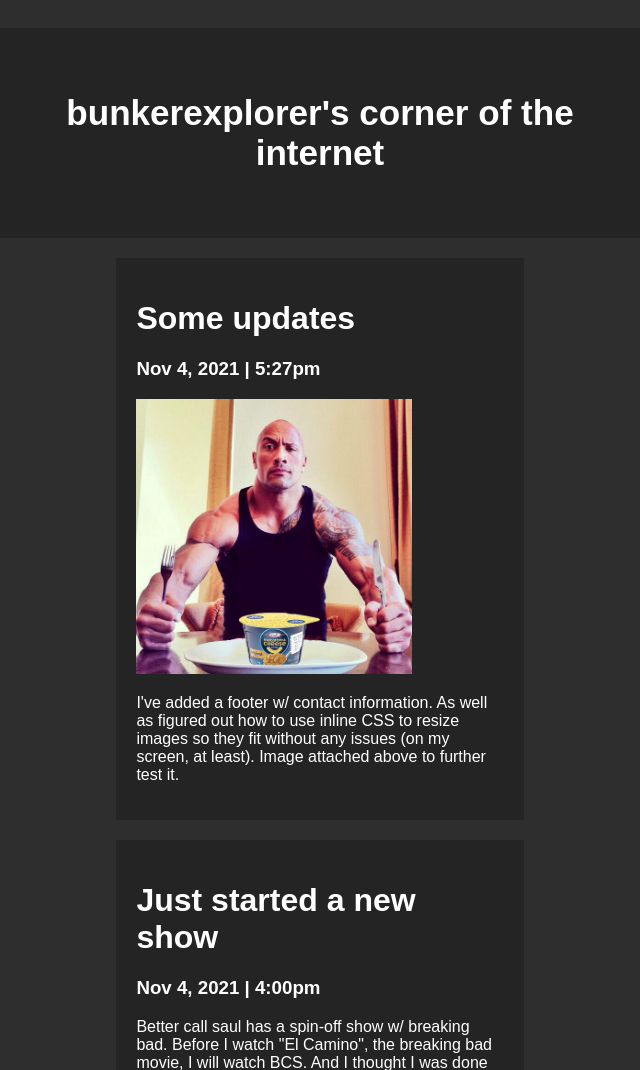
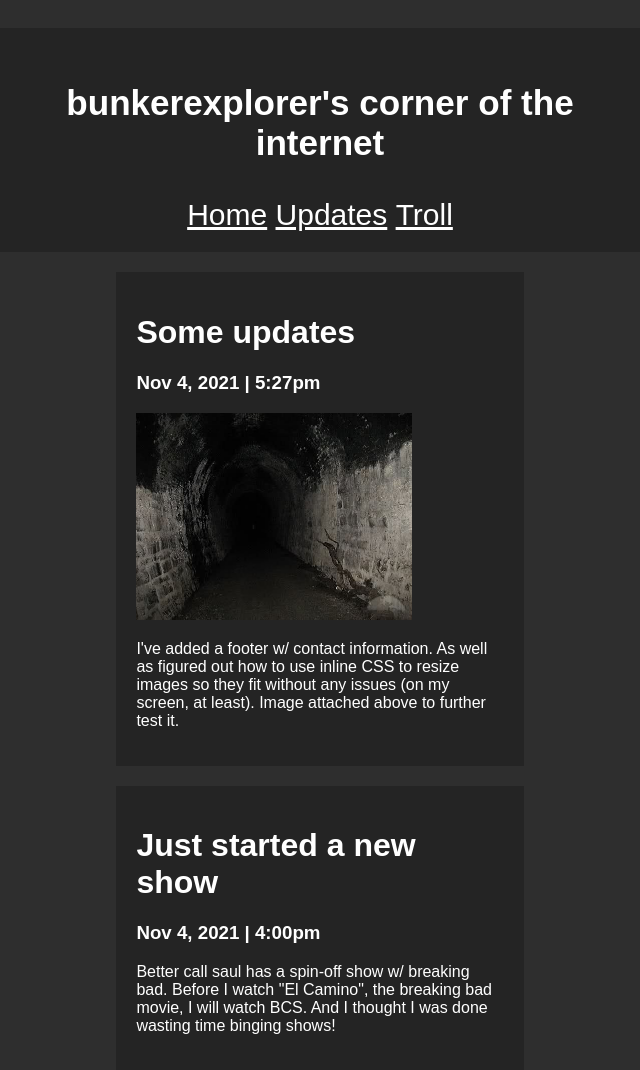
Before and after one commit to bunkerexplorer2000/bunkerexplorer, a PHP site: page / in a window 1280 px wide. Shown: the top 1070 px of the page, without its empty margins (320-960 px from the left). Run offline with PHP 8.4, Linux system fonts and the light colour scheme.

Commit message:
poggers upodate
poggers upodate

```diff
--- a/index.css
+++ b/index.css
@@ -7,7 +7,7 @@ body{
 
 .header{
   margin: auto;
-  padding: 30px;
+  padding: 20px;
   font-size: 30px;
   text-align: center;
   background-color: #242424;
@@ -30,6 +30,28 @@ body{
   text-align: center;
   background-color: #242424;
   width: 50%;
+}
+
+
+ul {
+  list-style-type: none;
+  margin: 0;
+  padding: 0;
+}
+
+li {
+  display: inline;
+}
+
+a{
+  color: white;
+}
+
+a:hover{
+  color: red;
+}
+a:active{
+  color: black;
 }
 
 /*make this left/right in the future, but for now main column since theres nothing on the left or right.*/
--- a/index.html
+++ b/index.html
@@ -19,12 +19,21 @@
 
 		<div class="header">
 			<h3>bunkerexplorer's corner of the internet</h3>
+			<div class="nav">
+				<nav>
+					<ul>
+						<li><a href="home.html">Home</a></li>
+						<li><a href="index.html">Updates</a></li>
+						<li><a href="assets/images/ant.png">Troll</a></li>
+					  </ul>
+				</nav>
+			</div>
 		</div>
 
 		<div class="box">
 			<h1>Some updates</h1>
 			<h3>Nov 4, 2021 | 5:27pm</h3>
-			<img src="assets/images/therockmacncheese.png" style="width: 75%;">
+			<img src="assets/images/nest.png" style="width: 75%;">
 			<p>I've added a footer w/ contact information. As well as figured out how to use inline CSS to resize images so they fit without any issues (on my screen, at least). Image attached above to further test it.</p>
 		</div>
 
```
Also changed, not shown: home.html (added, +42 -0 lines), assets/images/button_home.png (added), assets/images/button_troll.png (added), assets/images/button_updates.png (added).
